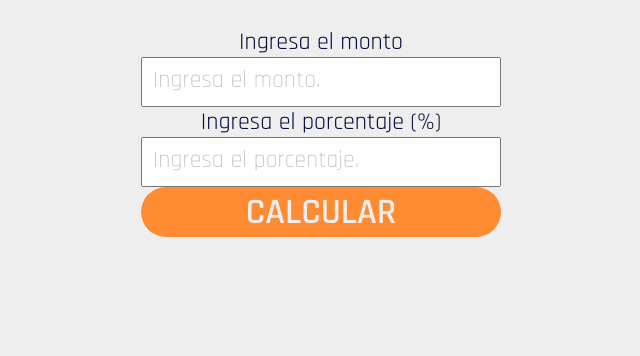
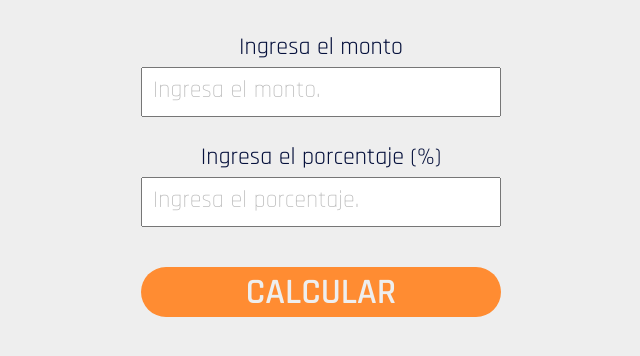
Before and after one commit to diegoesdev/calcoff-webapp, a plain HTML site: page index.html in a window 1280 px wide. Shown: the part 242-598 px from the top of the page, without its empty margins (319-959 px from the left). Drawn offline with Linux system fonts and the light colour scheme.

Commit message:
Modificar el margin y padding de los elementos del formulario

```diff
--- a/styles/sass/styles.scss
+++ b/styles/sass/styles.scss
@@ -141,12 +141,14 @@ body {
     label {
         font-size: $size-paragraph;
         color: $dark;
+        padding: .5rem 0;
     }
     input {
         height: 5rem;
         width: 100%;
         max-width: 36rem;
         padding: 1rem;
+        margin-bottom: 2rem;
     }
     input::placeholder {
         font-size: $size-paragraph;
@@ -165,5 +167,6 @@ body {
         font-size: $size-subtitle;
         font-weight: $semibold;
         font-family: 'Rajdhani', sans-serif;
+        margin: 2rem 0;
     }
 }
```
Also changed, not shown: styles/css/styles.css.
